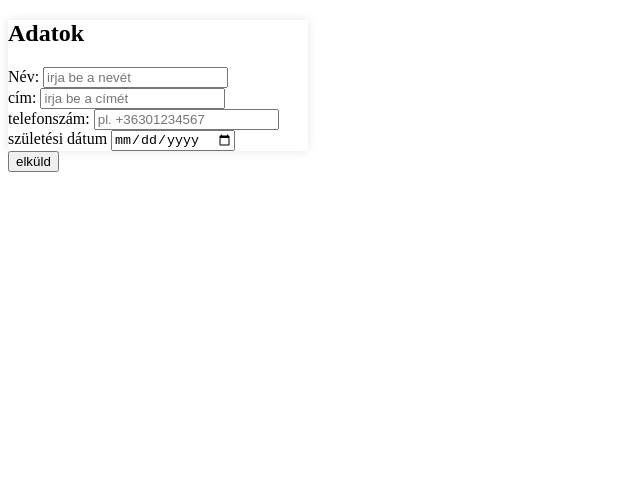
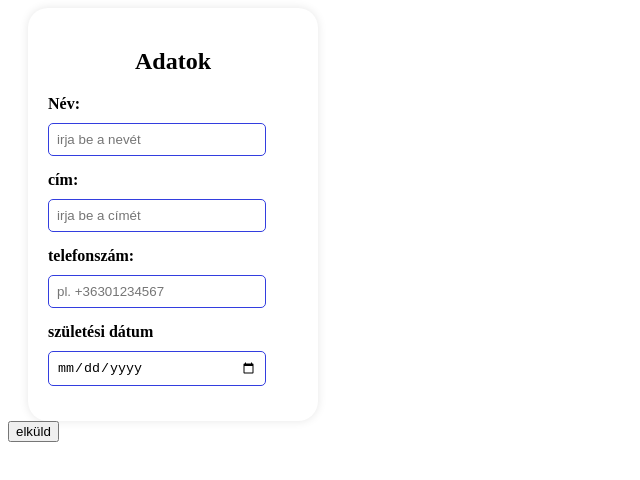
Before and after one commit to laci3939/urlap, a plain HTML site: page index.html in a window 1280 px wide. Shown: the whole page, without its empty margins (0-640 px from the left). Drawn offline with Linux system fonts and the light colour scheme.

Commit message:
changing css

```diff
--- a/style.css
+++ b/style.css
@@ -1,4 +1,29 @@
 .fist-column-container{
-    width: 300px;
+    margin-left: 20px;
+    padding: 20px;
+    border-radius: 20px;
+    width: 250px;
     box-shadow: 0 0 10px rgba(0, 0, 0, 0.1);
 }
+
+.fist-column-container label {
+
+     font-weight: bold;
+    margin-bottom: 5px;
+
+}
+
+.fist-column-container input {
+    padding: 8px;
+    border: 1px solid#333edf;
+    border-radius: 5px;
+    width: 200px;
+    margin-top: 10px;
+}
+.fist-column-container div {
+    margin-bottom: 15px;
+}
+
+.fist-column-container h2 {
+    text-align: center;
+}
```
